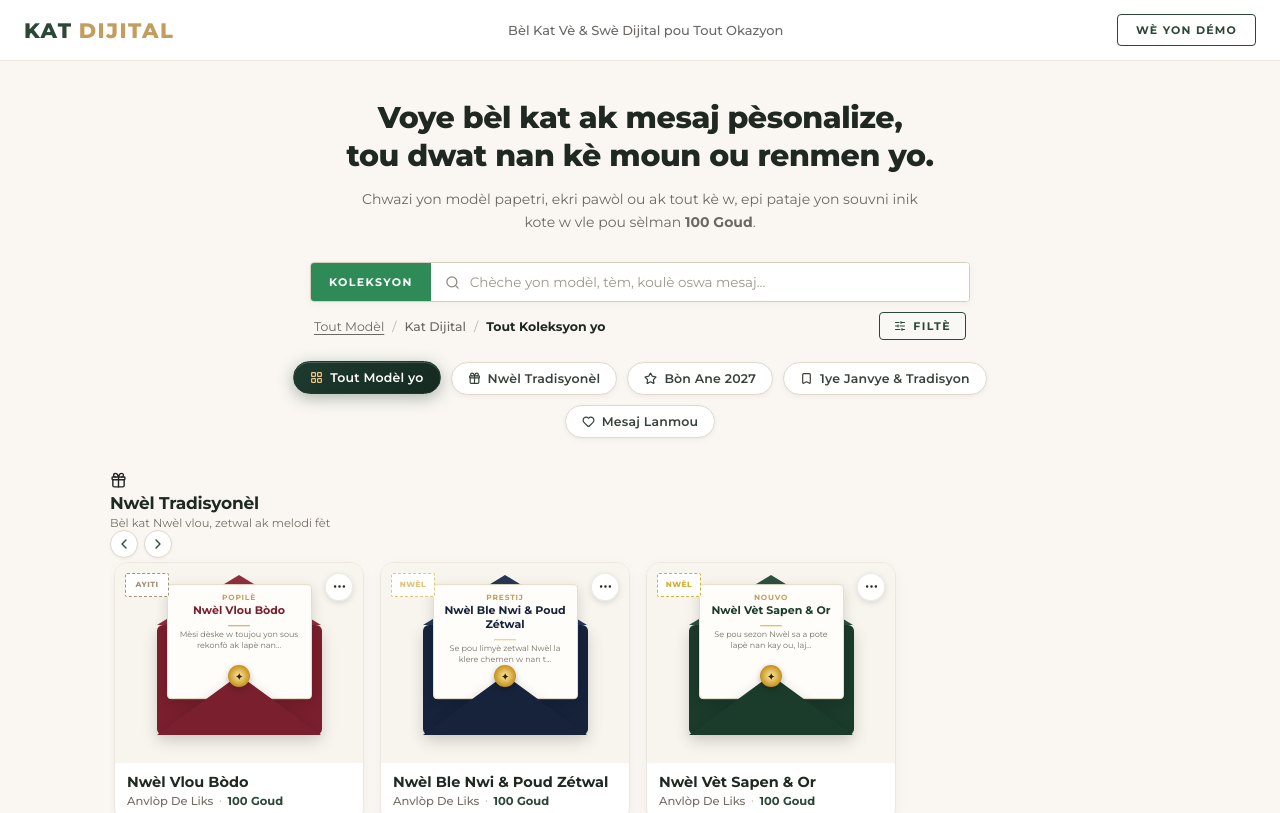
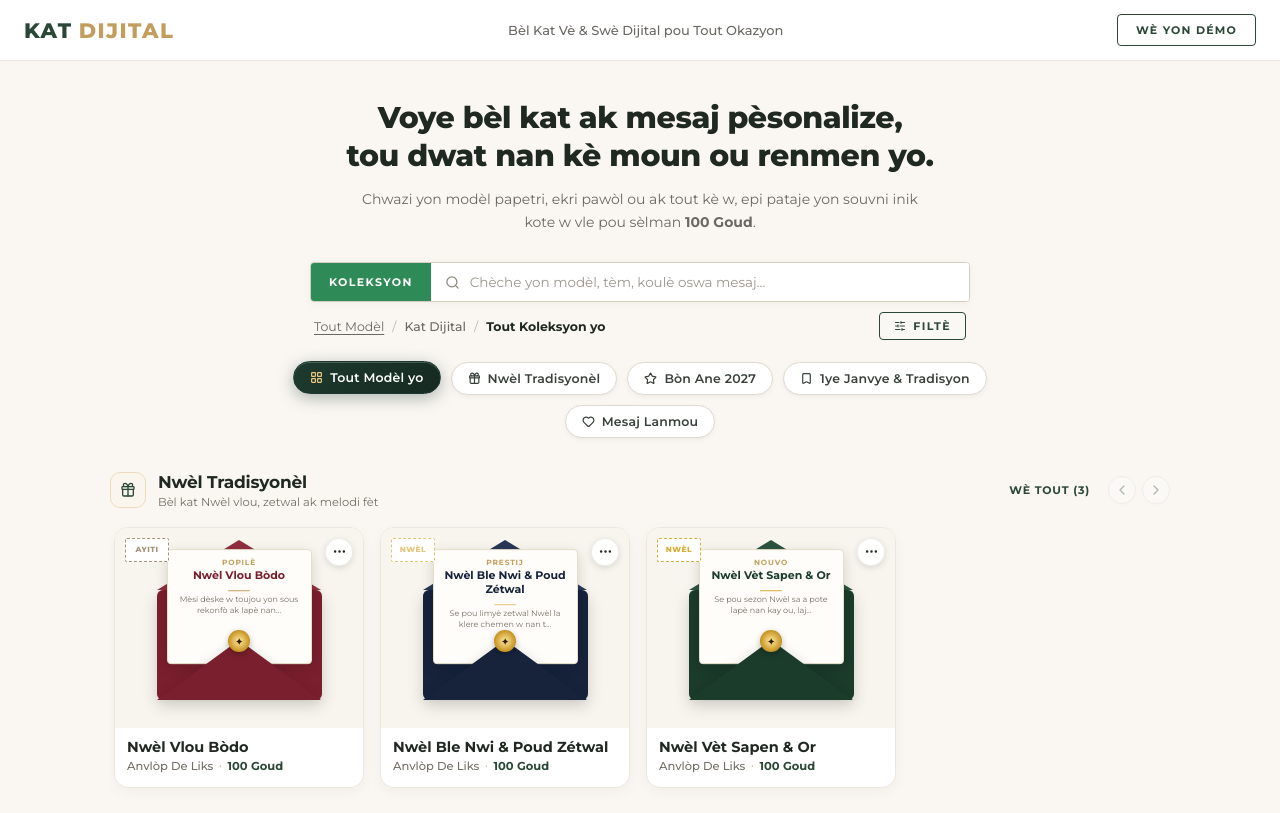
Before and after one commit to CalvertWanguy/katdigital, a React (Vite) app: page / in a window 1280 px wide. Shown: the top 813 px of the page. Built offline with nearby package versions, Linux system fonts and the light colour scheme.

Commit message:
fix: mete flech karousel yo tout a dwat sou desktop tankou sa te ye anvan

```diff
--- a/src/App.jsx
+++ b/src/App.jsx
@@ -176,7 +176,7 @@ function TemplateCard({ template, onOpenDemo, onOpenCustomizer }) {
   );
 }
 
-function CategoryCarouselSection({ cat, templates, onOpenDemo, onOpenCustomizer }) {
+function CategoryCarouselSection({ cat, templates, onOpenDemo, onOpenCustomizer, onSelectCategory }) {
   const trackRef = React.useRef(null);
   const [canScrollLeft, setCanScrollLeft] = useState(false);
   const [canScrollRight, setCanScrollRight] = useState(true);
@@ -203,12 +203,15 @@ function CategoryCarouselSection({ cat, templates, onOpenDemo, onOpenCustomizer
     setTimeout(checkScroll, 320);
   };
 
+  const IconComp = cat.icon;
+
   return (
-    <section key={cat.id} className="canva-category-section">
-      <div className="canva-section-header">
-        <div className="canva-header-left">
-          <div className="canva-icon-badge">
-            <cat.icon size={17} />
+    <section key={cat.id} className="canva-category-row">
+      {/* Antèt Rangée Canva : Tit a goch, Flèch a dwat sou Desktop */}
+      <div className="canva-row-header">
+        <div className="canva-row-title-wrap">
+          <div className="canva-cat-icon-badge">
+            <IconComp size={16} />
           </div>
           <div>
             <h2 className="canva-row-title">{cat.title}</h2>
@@ -216,14 +219,26 @@ function CategoryCarouselSection({ cat, templates, onOpenDemo, onOpenCustomizer
           </div>
         </div>
 
-        <div className="canva-header-right">
+        <div className="canva-row-actions">
+          {onSelectCategory && (
+            <button
+              type="button"
+              className="canva-btn-view-all"
+              onClick={() => onSelectCategory(cat.id)}
+            >
+              Wè tout ({templates.length})
+            </button>
+          )}
+
           <div className="canva-nav-arrows">
             <button
               type="button"
               className={`canva-arrow-btn ${!canScrollLeft ? 'disabled' : ''}`}
               onClick={() => scroll('left')}
               disabled={!canScrollLeft}
-              aria-label="Glise a gòch"
+              style={{ opacity: canScrollLeft ? 1 : 0.35, cursor: canScrollLeft ? 'pointer' : 'default' }}
+              aria-label="Glise a goch"
+              title="Glise a goch"
             >
               <ChevronLeft size={16} />
             </button>
@@ -232,7 +247,9 @@ function CategoryCarouselSection({ cat, templates, onOpenDemo, onOpenCustomizer
               className={`canva-arrow-btn ${!canScrollRight ? 'disabled' : ''}`}
               onClick={() => scroll('right')}
               disabled={!canScrollRight}
+              style={{ opacity: canScrollRight ? 1 : 0.35, cursor: canScrollRight ? 'pointer' : 'default' }}
               aria-label="Glise a dwat"
+              title="Glise a dwat"
             >
               <ChevronRight size={16} />
             </button>
@@ -548,6 +565,7 @@ export default function App() {
                   templates={catTemplates}
                   onOpenDemo={handleOpenDemo}
                   onOpenCustomizer={handleOpenCustomizer}
+                  onSelectCategory={setSelectedCategory}
                 />
               );
             })}
```
